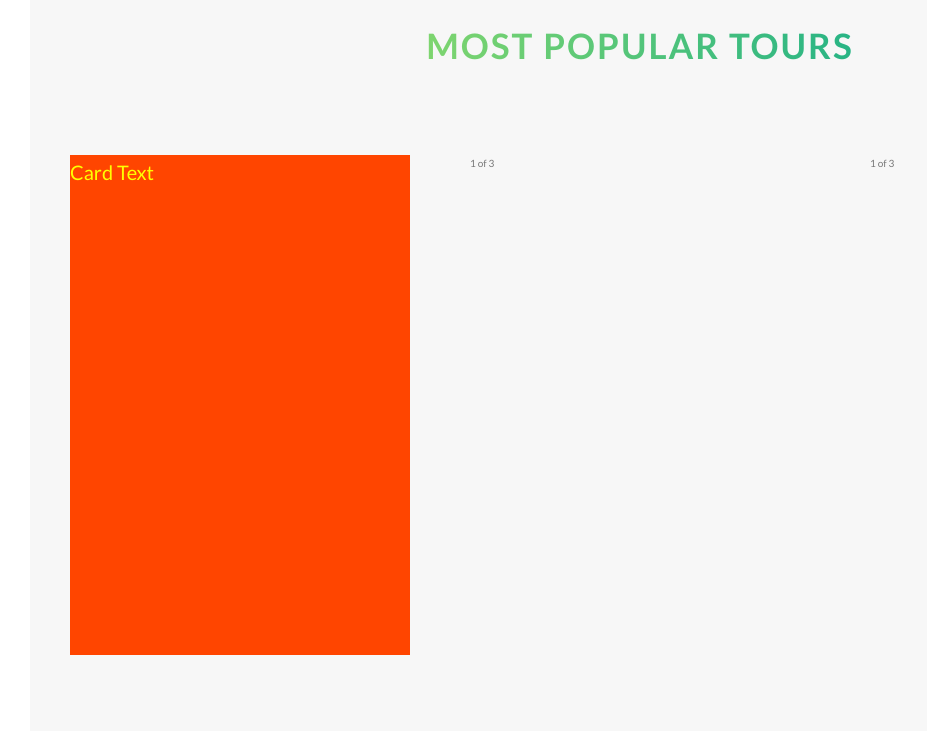
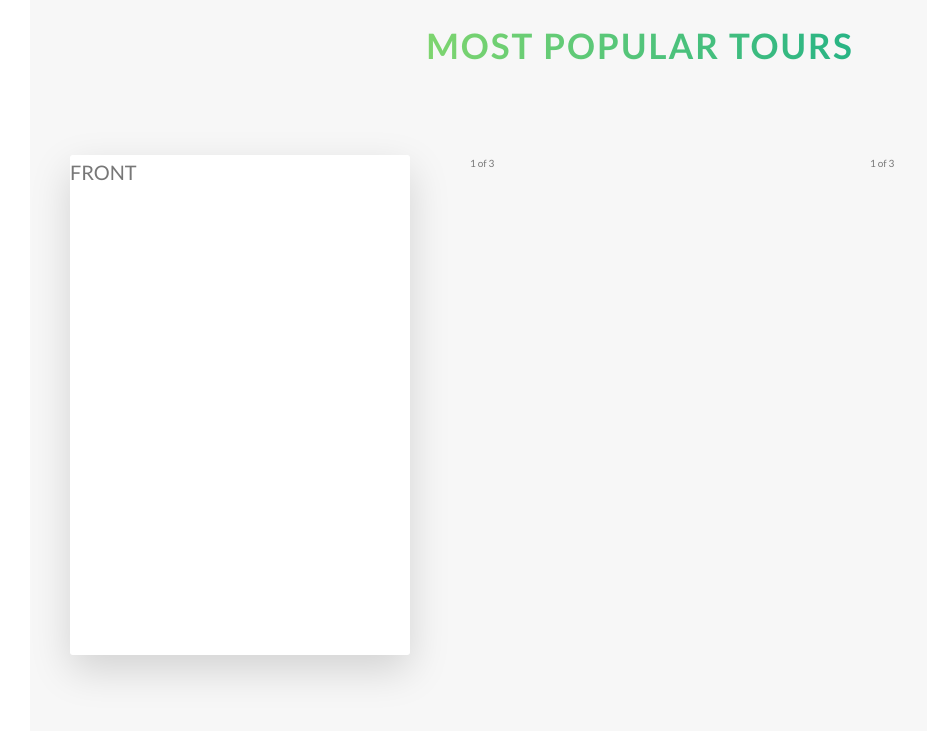
Before and after one commit to leetrent/advanced-css-2025, a website: page Natours/index.html in a window 1280 px wide. Shown: the part 2299-3030 px from the top of the page, without its empty margins (0-927 px from the left). Drawn offline with Linux system fonts and the light colour scheme.

Commit message:
Complted part 1 of tours section

```diff
--- a/Natours/index.html
+++ b/Natours/index.html
@@ -84,8 +84,11 @@
             <div class="row">
                 <div class="col-1-of-3">
                     <div class="card">
-                        <div class="card__side">
-                            Card Text
+                        <div class="card__side card__side--front">
+                            FRONT
+                        </div>
+                        <div class="card__side card__side--back card__side--back-1">
+                            BACK
                         </div>
                     </div>
                 </div>
--- a/Natours/sass/abstracts/_variables.scss
+++ b/Natours/sass/abstracts/_variables.scss
@@ -1,13 +1,21 @@
 $color-primary: #55c57a;
 $color-primary-light: #7ed56f;
 $color-primary-dark: #28b485;
+
+$color-secondary-light: #ffb900;
+$color-secondary-dark: #ff7730;
+
+$color-tertiary-light:#2998ff;
+$color-tertiary-dark: #5643fa;
+
 $color-grey-light-1: #f7f7f7;
 $color-grey-dark: #777;
+
 $color-white: #fff;
 $color-black: #000;
 
-$grid-width: 114rem;
 $gutter-vertical: 8rem;
 $gutter-horizontal: 6rem;
 
+$grid-width: 114rem;
 $default-font-size: 1.6rem;
--- a/Natours/sass/components/_cards.scss
+++ b/Natours/sass/components/_cards.scss
@@ -1,17 +1,41 @@
+@use  "../abstracts/variables" as variables;
+
 .card {
     perspective: 150rem;
     -moz-perspective: 150rem;
+    position: relative;
+    height: 50rem;
 
     &__side {
-        background-color: orangered;
-        color: yellow;
         font-size:2rem;
         height: 50rem;
-        transition: all 2s;
+        transition: all 0.8s ease;
+        position: absolute;
+        top: 0;
+        left: 0;
+        width: 100%;
+        backface-visibility: hidden;
+        border-radius: 3px;
+        box-shadow: 0 1.5rem 4rem rgba(variables.$color-black, 0.15);
+
+        &--front {
+            background-color: variables.$color-white;
+        }
+
+        &--back {
+            transform: rotateY(180deg);
+
+            &-1 {
+                background-image: linear-gradient(to right bottom, variables.$color-secondary-light, variables.$color-secondary-dark);
+            }
+        }
     }
 
-    &:hover &__side{
+    &:hover &__side--front{
         transform: rotateY(180deg);
-        // background-color: blue;
+    }
+
+    &:hover &__side--back{
+        transform: rotateY(0);
     }
 }
```
Also changed, not shown: Natours/css/style.css, 1 other file.
